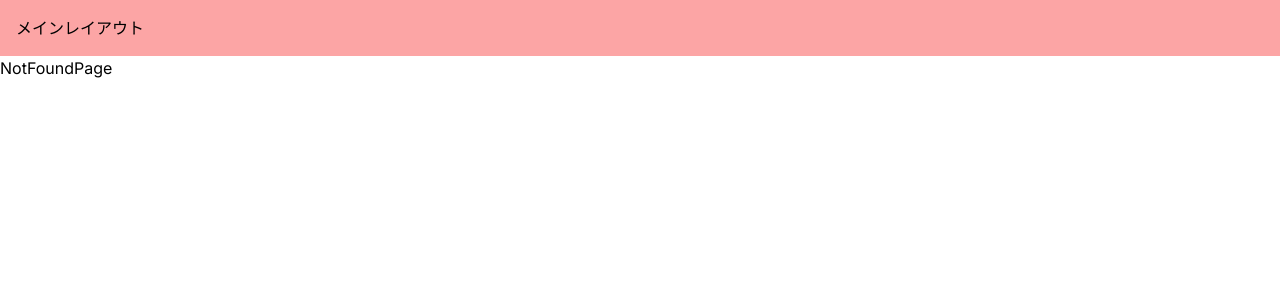
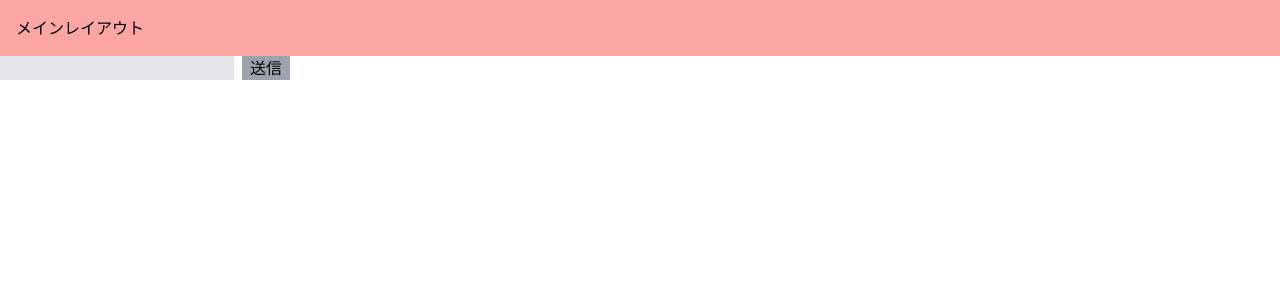
Before and after one commit to kamiya-shion/nextjs-tutorial, a Next.js app: page /sa in a window 1280 px wide. Before the commit this address had no page. Shown: the top 300 px of the page. Built offline with nearby package versions, Linux system fonts and the light colour scheme.

Commit message:
ServerActions

```diff
--- /dev/null
+++ b/src/actions/sampleActions.ts
@@ -0,0 +1,18 @@
+"use server";
+
+interface FormState {
+  error: string;
+}
+
+export const createTask = async (
+  taskId: number,
+  state: FormState,
+  formData: FormData
+) => {
+  // DBにタスクを作成
+  console.log("タスクを作成しました");
+  console.log(formData.get("name"));
+  console.log(taskId);
+  state.error = "エラーが発生しました";
+  return state;
+};
--- /dev/null
+++ b/src/app/sa/page.tsx
@@ -0,0 +1,38 @@
+"use client";
+
+import { useFormState, useFormStatus } from "react-dom";
+
+import { createTask } from "@/actions/sampleActions";
+
+const ServerActionsPage = () => {
+  const taskId = 1;
+  // NOTE: - bindで外部変数を含めた関数を作成することでServerActionsに渡すことができる
+  const createTaskWithTaskId = createTask.bind(null, taskId);
+  const initialState = { error: "" };
+  const [state, formAction] = useFormState(createTaskWithTaskId, initialState);
+
+  const SubmitButton = () => {
+    const { pending } = useFormStatus();
+    return (
+      <button
+        type="submit"
+        className="bg-gray-400 ml-2 px-2 disabled:bg-gray-300"
+        disabled={pending}
+      >
+        送信
+      </button>
+    );
+  };
+
+  return (
+    <div>
+      <form action={formAction}>
+        <input type="text" id="name" name="name" className="bg-gray-200" />
+        <SubmitButton />
+        <div>{state.error}</div>
+      </form>
+    </div>
+  );
+};
+
+export default ServerActionsPage;
```
